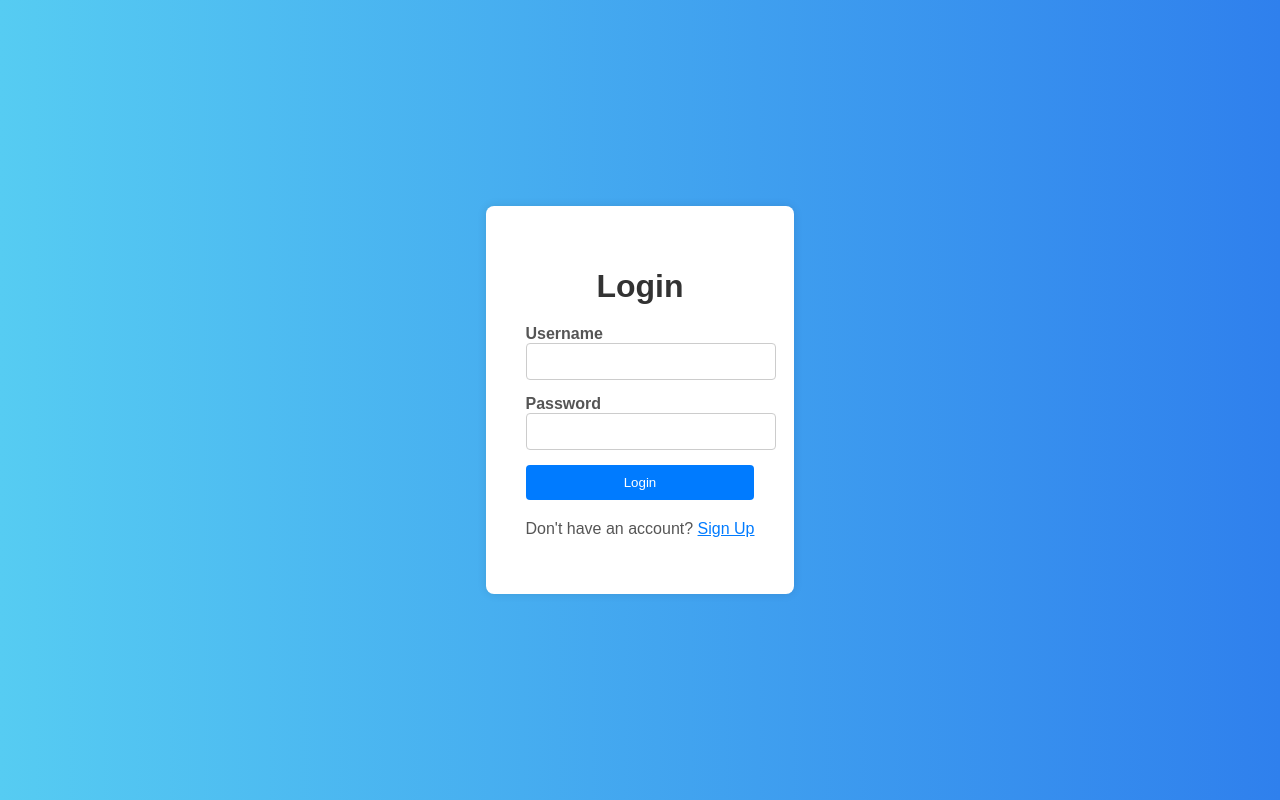
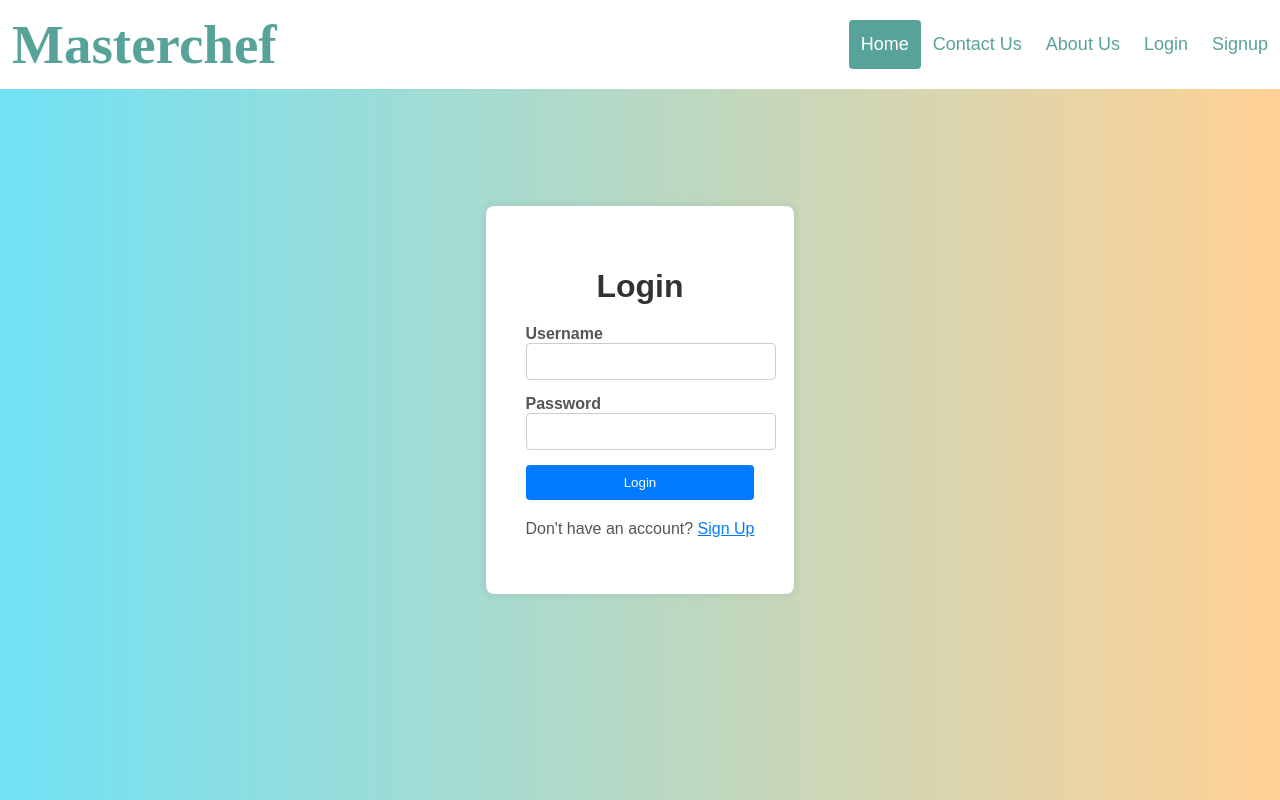
Before and after one commit to niral-nadisara/Masterchef, a Django app: page /ingredient/login/ in a window 1280 px wide. Run offline with Django 3.2, Linux system fonts and the light colour scheme.

Commit message:
[Nav bar changes for other pages]

```diff
--- a/Masterchef-Django-Project/static/styles/ingredient.css
+++ b/Masterchef-Django-Project/static/styles/ingredient.css
@@ -170,7 +170,7 @@ body {font-family: Verdana, sans-serif;}
 }
 
 .twitter {
-  background: #55ACEE;
+  background: #dd4b39;
   color: white;
 }
 
--- a/Masterchef-Django-Project/static/styles/login.css
+++ b/Masterchef-Django-Project/static/styles/login.css
@@ -1,5 +1,5 @@
 body {
-    background: linear-gradient(to right, #56CCF2, #2F80ED);
+    background: linear-gradient(to right, #70e1f5, #ffd194);
     /* Updated gradient colors */
     margin: 0;
     padding: 0;
--- a/Masterchef-Django-Project/templates/aboutUs.html
+++ b/Masterchef-Django-Project/templates/aboutUs.html
@@ -54,7 +54,7 @@
               <div class="box">
                 <h2>Suraj Reddy Alluri</h2>
                 <!-- <p class="title">CEO & Founder</p> -->
-                <!-- <p>Some text that describes me lorem ipsum ipsum lorem.</p> -->
+                <p>Implemented the core back-end functionality, algorithms, and business logic for personalized recipe recommendations and ingredient matching.</p>
                 <p>surajAlluri@gmail.com</p>
               </div>
             </div>
@@ -66,7 +66,7 @@
               <div class="box">
                 <h2>Niral Nadisara</h2>
                 <!-- <p class="title">Art Director</p> -->
-                <!-- <p>Some text that describes me lorem ipsum ipsum lorem.</p> -->
+                <p>Designed and developed the intuitive user interface and front-end components using Django's templating system</p>
                 <p>NiralNadisara@gmail.com</p>
               </div>
             </div>
@@ -78,7 +78,7 @@
               <div class="box">
                 <h2>Samson Williams</h2>
                 <!-- <p class="title">Designer</p> -->
-                <!-- <p>Some text that describes me lorem ipsum ipsum lorem.</p> -->
+                <p>Managed the recipe database, designed the data schema, and integrated the database with the app's core functionality using Django's ORM.</p>
                 <p>samsonWilliams@gmail.com</p>
               </div>
             </div>
--- a/Masterchef-Django-Project/templates/ingredient.html
+++ b/Masterchef-Django-Project/templates/ingredient.html
@@ -52,7 +52,7 @@
     <a href="/ingredient/aboutus/">About Us</a>
     {% if user.is_authenticated %}
       <a href="/ingredient/logout/">Logout</a>
-      <!-- <a href="/ingredient/recipes/saved/">Saved Recipes</a> -->
+      <a href="/ingredient/recipes/saved/">Saved Recipes</a>
     {% else %}
       <a href="/ingredient/login/">Login</a>
       <a href="/ingredient/signup/">Signup</a>
@@ -112,8 +112,8 @@ $(window).scroll(function() {
 ****************************-->
 
 <div class="icon-bar">
+  <a href="https://www.instagram.com/eraya_penne/?igsh=MWRrMXFmdDBnOHRldw%3D%3D&utm_source=qr" class="twitter"><i class="fa fa-instagram"></i></a>
   <a href="#" class="facebook"><i class="fa fa-facebook"></i></a>
-  <a href="#" class="twitter"><i class="fa fa-twitter"></i></a>
   <a href="#" class="google"><i class="fa fa-google"></i></a>
   <a href="#" class="linkedin"><i class="fa fa-linkedin"></i></a>
   <a href="#" class="youtube"><i class="fa fa-youtube"></i></a>
--- a/Masterchef-Django-Project/templates/login.html
+++ b/Masterchef-Django-Project/templates/login.html
@@ -7,8 +7,28 @@
     <meta name="viewport" content="width=device-width, initial-scale=1.0">
     <title>Login</title>
     <link rel="stylesheet" type="text/css" href="{% static 'styles/login.css' %}">
+    <link rel="stylesheet" type="text/css" href="{% static 'styles/styles.css' %}">
 </head>
 <body>
+         <!-- **********************
+        NAVIGATION BAR
+	 ********************** -->
+
+<div class="header" style="top:0px">
+    <a href="/ingredient/home/" class="logo">Masterchef</a>
+    <div class="header-right">
+      <a class="active" href="/ingredient/home/">Home</a>
+      <a href="/ingredient/contacts/">Contact Us</a>
+      <a href="/ingredient/aboutus/">About Us</a>
+      {% if user.is_authenticated %}
+        <a href="/ingredient/logout/">Logout</a>
+        <!-- <a href="/ingredient/recipes/saved/">Saved Recipes</a> -->
+      {% else %}
+        <a href="/ingredient/login/">Login</a>
+        <a href="/ingredient/signup/">Signup</a>
+      {% endif %}
+    </div>
+  </div>
     <div class="container">
         <h1>Login</h1>
         <form method="post" class="form">
```
Also changed, not shown: Masterchef-Django-Project/templates/signUp.html (+21 -0 lines).
